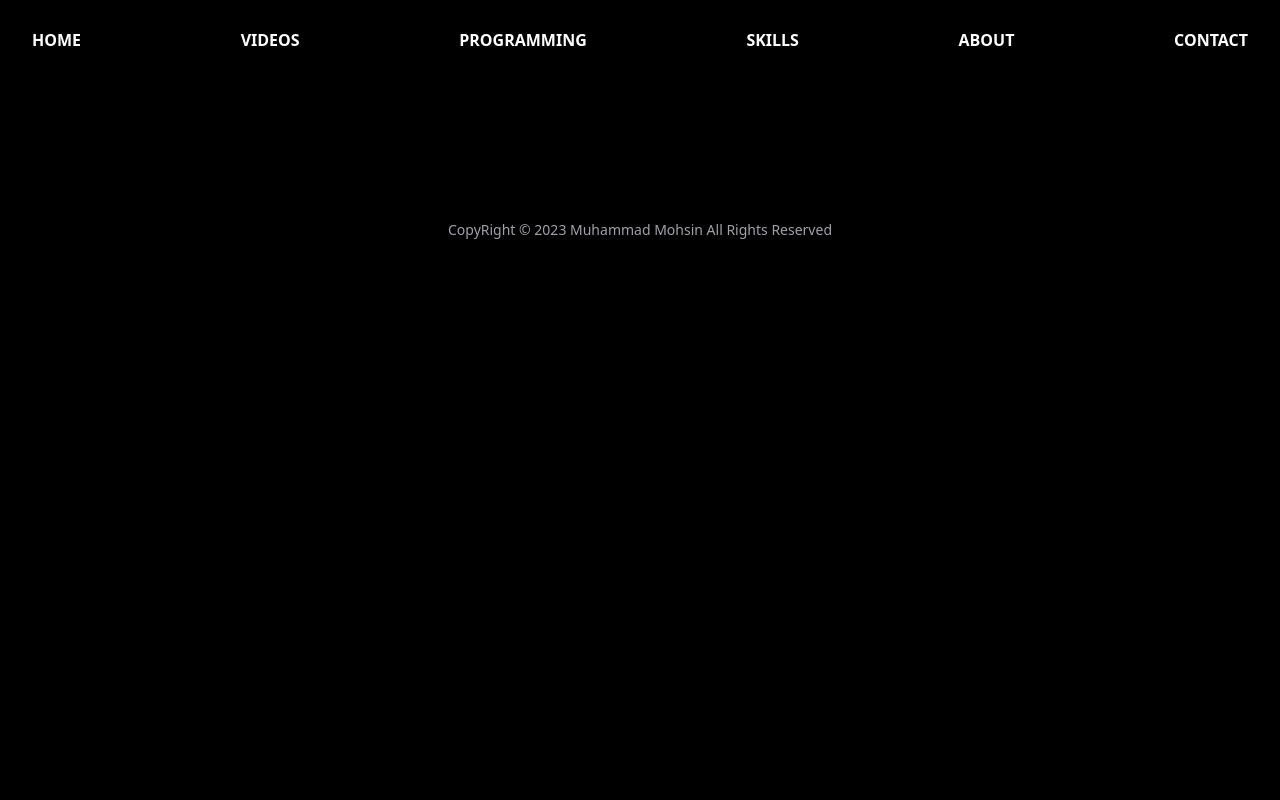
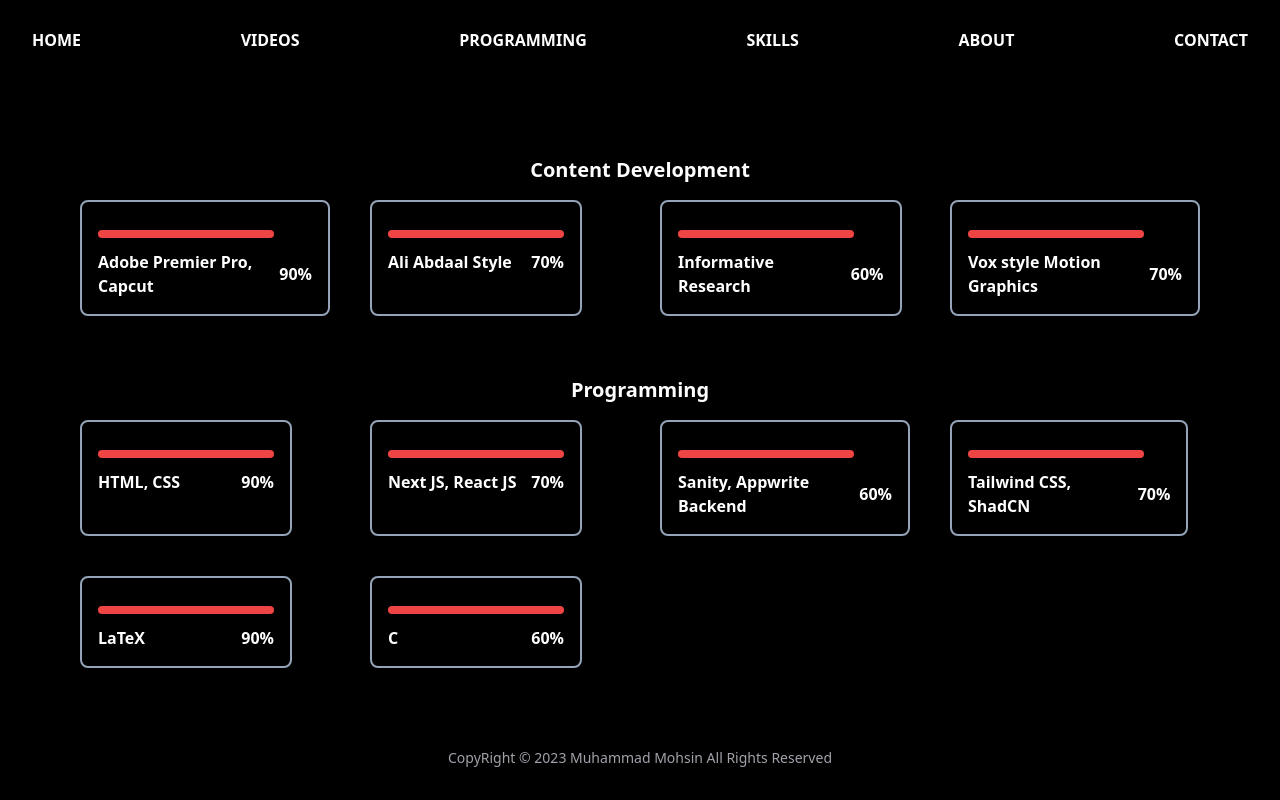
Before and after one commit to mmohsin18/portfolio3, a Next.js app: page /skills in a window 1280 px wide. Shown: the part 1151-1951 px from the top of the page. Before the commit the page ends 1423 px from the top, so only its background shows below. Built offline with nearby package versions, Linux system fonts and the light colour scheme.

Commit message:
skills page updated

```diff
--- a/app/(site)/skills/page.tsx
+++ b/app/(site)/skills/page.tsx
@@ -3,12 +3,87 @@ import Link from 'next/link'
 import { MdOutlineViewTimeline } from "react-icons/md"
 import { FaLaptopCode } from "react-icons/fa";
 
+const arr = [
+  {
+    name:'HTML, CSS',
+    skill: '90%'
+  },
+  {
+    name:'Next JS, React JS',
+    skill: '70%'
+  },
+  {
+    name:'Sanity, Appwrite Backend',
+    skill: '60%'
+  },
+  {
+    name: 'Tailwind CSS, ShadCN',
+    skill: '70%'
+  },
+  {
+    name:'LaTeX',
+    skill: '90%'
+  },
+  {
+    name:'C ',
+    skill: '60%'
+  },
+];
+
+const vid = [
+  {
+    name:'Adobe Premier Pro, Capcut',
+    skill: '90%'
+  },
+  {
+    name:'Ali Abdaal Style',
+    skill: '70%'
+  },
+  {
+    name:'Informative Research',
+    skill: '60%'
+  },
+  {
+    name: 'Vox style Motion Graphics',
+    skill: '70%'
+  }
+];
 
 export default function Contact(){
    return (
-    <div className="text-white">
-
+    <>
+    <div className='mb-11'>
+      <h1 className='text-white w-full border-slate-700 font-bold items-center flex flex-col py-4 text-xl'>Content Development</h1>
+      <div className="text-white grid grid-cols-1 md:grid-cols-4 gap-10 px-20">
+      {vid.map((editing, index) => (
+        <div key={index} className='w-fit p-4 border-2 border-slate-400 rounded-lg'>
+          <div className='bg-slate-200 my-3 w-44 rounded-lg overflow-hidden h-2'>
+            <div className={`bg-red-500 h-2 w-[${editing.skill}]`}></div>
+          </div>
+          <div className='flex justify-between items-center'>
+            <h6 className='font-bold w-[75%]'>{editing.name}</h6>
+            <h6 className='font-bold'>{editing.skill}</h6>
+          </div>
+        </div>
+        ))}
+      </div>
     </div>
-  )
-
+    <div>
+      <h1 className='text-white w-full border-slate-700 font-bold items-center flex flex-col py-4 text-xl'>Programming</h1>
+      <div className="text-white grid grid-cols-1 md:grid-cols-4 gap-10 px-20">
+      {arr.map((artwork, index) => (
+        <div key={index} className='w-fit p-4 border-2 border-slate-400 rounded-lg'>
+          <div className='bg-slate-200 my-3 w-44 rounded-lg overflow-hidden h-2'>
+            <div className={`bg-red-500 h-2 w-[${artwork.skill}]`}></div>
+          </div>
+          <div className='flex justify-between items-center'>
+            <h6 className='font-bold w-[75%]'>{artwork.name}</h6>
+            <h6 className='font-bold'>{artwork.skill}</h6>
+          </div>
+        </div>
+        ))}
+      </div>
+    </div>
+    </>
+   )
 }
--- a/app/(studio)/layout.tsx
+++ b/app/(studio)/layout.tsx
@@ -1,7 +1,7 @@
 import '../globals.css'
 
 export const metadata = {
-  title: 'My Awesome Site',
+  title: 'Update Portfolio Information',
   description: 'Generated by Next + Sanity',
 }
 
--- /dev/null
+++ b/components/ui/progress.tsx
@@ -0,0 +1,28 @@
+"use client"
+
+import * as React from "react"
+import * as ProgressPrimitive from "@radix-ui/react-progress"
+
+import { cn } from "@/lib/utils"
+
+const Progress = React.forwardRef<
+  React.ElementRef<typeof ProgressPrimitive.Root>,
+  React.ComponentPropsWithoutRef<typeof ProgressPrimitive.Root>
+>(({ className, value, ...props }, ref) => (
+  <ProgressPrimitive.Root
+    ref={ref}
+    className={cn(
+      "relative h-4 w-full overflow-hidden rounded-full bg-secondary",
+      className
+    )}
+    {...props}
+  >
+    <ProgressPrimitive.Indicator
+      className="h-full w-full flex-1 bg-primary transition-all"
+      style={{ transform: `translateX(-${100 - (value || 0)}%)` }}
+    />
+  </ProgressPrimitive.Root>
+))
+Progress.displayName = ProgressPrimitive.Root.displayName
+
+export { Progress }
--- a/package.json
+++ b/package.json
@@ -10,6 +10,7 @@
   },
   "dependencies": {
     "@portabletext/react": "^2.0.2",
+    "@radix-ui/react-progress": "^1.0.3",
     "@radix-ui/react-scroll-area": "^1.0.5",
     "@radix-ui/react-slot": "^1.0.2",
     "@sanity/vision": "^3.26.0",
```
Also changed, not shown: 1 other file (tests, documents, lock files or other folders).
